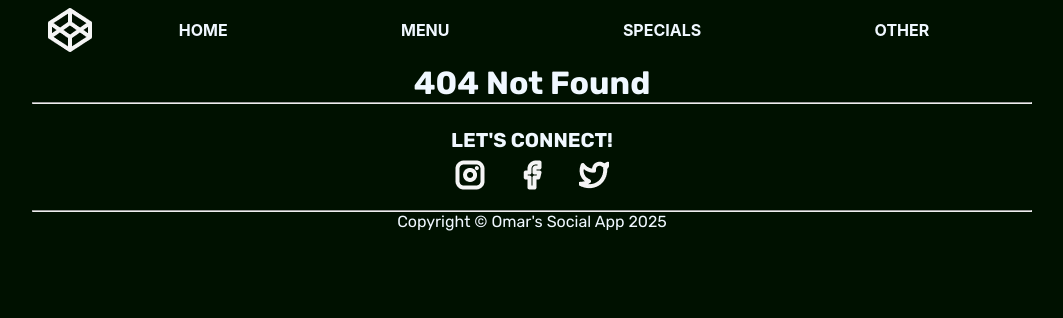
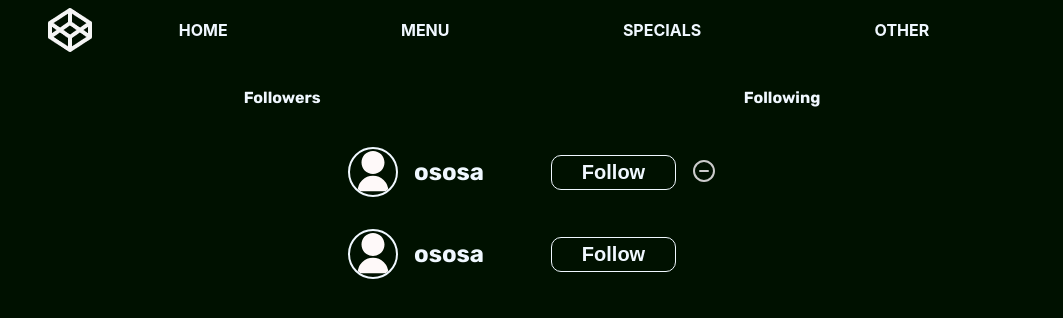
Before and after one commit to SirZosa/Social-app, a React (Vite) app: page /user/1/follow in a window 1280 px wide. Before the commit this address had no page. Shown: the top 318 px of the page, without its empty margins (108-1171 px from the left). Built offline with nearby package versions, Linux system fonts and the light colour scheme.

Commit message:
Add follow functionality with user cards and remove footer component

```diff
--- a/src/App.css
+++ b/src/App.css
@@ -21,3 +21,8 @@ body{
 .body-no-scroll {
   overflow: hidden;
 }
+
+a{
+  text-decoration: none;
+  color: inherit;
+}
--- a/src/App.tsx
+++ b/src/App.tsx
@@ -2,6 +2,7 @@ import { BrowserRouter, Routes, Route } from 'react-router'
 import Layout from './page/layout/layout'
 import Home from './page/home/home'
 import UserPage from './page/user-page/user-page'
+import Follow from './page/follow/follow'
 import './App.css'
 
 function App() {
@@ -11,6 +12,7 @@ function App() {
         <Route path="/" element={<Layout/>}>
           <Route path='*' element={<h1 style={{textAlign:'center'}}>404 Not Found</h1>} />
           <Route path='user/:id' element={<UserPage/>}/>
+          <Route path='user/:id/follow' element={<Follow/>}/>
           <Route index element={<Home/>} />
         </Route>
       </Routes>
--- a/src/components/footer/footer.css
+++ /dev/null
@@ -1,32 +0,0 @@
-footer{
-    margin: 0 auto;
-    color: aliceblue;
-    width: 100%;
-}
-
-.socials-header{
-    font-size: 1.25rem;
-    margin-top: 1.5rem;
-    margin-bottom: 0.5rem;
-    text-align: center;
-}
-.socials{
-    display: flex;
-    justify-content: space-around;
-    margin-bottom: 1rem;
-}
-
-.copyright{
-    text-align: center;
-}
-
-@media(min-width:768px){
-    .socials-header{
-        text-align: center;
-    }
-
-    .socials{
-        justify-content: center;
-        gap: 2rem;
-    }
-}
--- a/src/components/footer/footer.tsx
+++ /dev/null
@@ -1,19 +0,0 @@
-import './footer.css'
-import fb from '../../assets/Facebook.png'
-import ig from '../../assets/Instagram.png'
-import tw from '../../assets/Twitter.png'
-export default function Footer(){
-    return(
-        <footer>
-            <hr />
-            <h5 className='socials-header'>LET'S CONNECT!</h5>
-            <div className="socials">
-                <a href="#"><img src={ig} alt="instagram logo" /></a>
-                <a href="#"><img src={fb} alt="facebook logo" /></a>
-                <a href="#"><img src={tw} alt="twitter logo" /></a>
-            </div>
-            <hr />
-            <p className='copyright'>Copyright &copy; Omar's Social App 2025</p>
-        </footer>
-    )
-}
--- /dev/null
+++ b/src/components/user-card/user-card.css
@@ -0,0 +1,59 @@
+.user-card{
+    display: flex;
+    width: 300px;
+    gap: 1rem;
+    justify-content: space-between;
+    padding: 1rem;
+    align-items: center;
+    width: 100%;
+    margin: 0 auto;
+    max-width: 400px;
+}
+
+.user-card div{
+    display: flex;
+    gap: 1rem;
+    align-items: center;
+}
+
+.user-card span{
+    font-weight: bold;
+    font-size: 1.5rem;
+}
+
+.user-card-pic{
+    width: 50px;
+    height: 50px;
+    border-radius: 50%;
+    border: 2px solid aliceblue;
+}
+
+.user-card-follow-btn{
+    width: 125px;
+    min-width: fit-content;
+    padding: 5px 10px;
+    border-radius: 10px;
+    color: aliceblue;
+    background-color: #010;
+    border: 1px solid aliceblue;
+    cursor: pointer;
+    font-size: 1.25rem;
+    font-weight: bold;
+}
+
+.unfollow-btn{
+    color: #010;
+    background-color: aliceblue;
+    border-color: #010;
+    cursor: pointer;
+}
+
+.remove-btn{
+    background-color: transparent;
+    border: none;
+    cursor: pointer;
+}
+
+.following{
+    margin-right: 2.5rem;
+}
--- /dev/null
+++ b/src/components/user-card/user-card.tsx
@@ -0,0 +1,36 @@
+import './user-card.css'
+import remove from '../../assets/remove.svg'
+import user from '../../assets/user.svg'
+type UserCardProps={
+    username: string;
+}
+function UserCardFollowers({username}:UserCardProps){
+    return(
+        <div className="user-card">
+            <div>
+                <img className='user-card-pic' src={user} alt="user image" />
+                <span>{username}</span>
+            </div>
+            <div>
+                <button className="user-card-follow-btn">Follow</button>
+                <button className='remove-btn'><img src={remove} alt="remove icon" /></button>
+            </div>
+        </div>
+    )
+}
+
+function UserCardFollowing({username}:UserCardProps){
+    return(
+        <div className="user-card">
+            <div>
+                <img className='user-card-pic' src={user} alt="user image" />
+                <span>{username}</span>
+            </div>
+            <div>
+                <button className="user-card-follow-btn following">Follow</button>
+            </div>
+        </div>
+    )
+}
+
+export {UserCardFollowers, UserCardFollowing}
--- /dev/null
+++ b/src/page/follow/follow.css
@@ -0,0 +1,21 @@
+.follow-nav{
+    display: flex;
+    justify-content:space-around;
+    align-items: center;
+    width: 100%;
+    position: relative;
+    margin: 1rem 0;
+}
+
+.follow-nav span{
+    font-weight: bold;
+    padding: 0.5rem 1rem;
+    cursor: pointer;
+    transition: all 0.3s ease;
+    border-radius: 50px;
+}
+
+.follow-active{
+    color: #000;
+    background-color: #fff;
+}
--- /dev/null
+++ b/src/page/follow/follow.tsx
@@ -0,0 +1,19 @@
+import { useLocation, Link } from 'react-router';
+import {UserCardFollowers, UserCardFollowing} from '../../components/user-card/user-card';
+import './follow.css'
+export default function Follow() {
+  const location = useLocation();
+  const queryParams = new URLSearchParams(location.search);
+  const type = queryParams.get('type');
+
+  return (
+    <>
+        <div className='follow-nav'>
+            <span className={type == 'followers' ? 'follow-active' : ''}><Link to={`${location.pathname}?type=followers`}>Followers</Link></span>
+            <span className={type == 'following' ? 'follow-active' : ''}><Link to={`${location.pathname}?type=following`}>Following</Link></span>
+        </div>
+        <UserCardFollowers username='ososa'/>
+        <UserCardFollowing username='ososa'/>
+    </>
+  );
+}
--- a/src/page/layout/layout.tsx
+++ b/src/page/layout/layout.tsx
@@ -1,12 +1,10 @@
 import Navbar from "../../components/navbar/navbar";
-import Footer from "../../components/footer/footer";
 import { Outlet } from "react-router";
 export default function Layout(){
     return(
         <>
         <Navbar />
         <Outlet />
-        <Footer />
         </>
     )
 }
--- a/src/page/user-page/user-page.tsx
+++ b/src/page/user-page/user-page.tsx
@@ -1,5 +1,6 @@
 import { useParams } from "react-router";
 import {useState} from 'react';
+import {Link} from 'react-router'
 import Post from "../../components/post/post";
 import user from '../../assets/user.svg';
 import bg from '../../assets/3001090.jpg'
@@ -49,8 +50,8 @@ export default function UserPage(){
                 <img className="user-profile-pic" src={user} alt="user image" />
             </div>
             <div className="user-follow-info">
-                <p>Followers <span>30M</span></p>
-                <p>Following <span>300K</span></p>
+                <p><Link to={`/user/${params.id}/follow?type=followers`}>Followers</Link> <span>30M</span></p>
+                <p><Link to={`/user/${params.id}/follow?type=following`}>Following</Link> <span>300K</span></p>
                 <button className="user-follow-btn">Follow</button>
             </div>
             <div className="user-info">
```
Also changed, not shown: src/assets/remove.svg (added).
